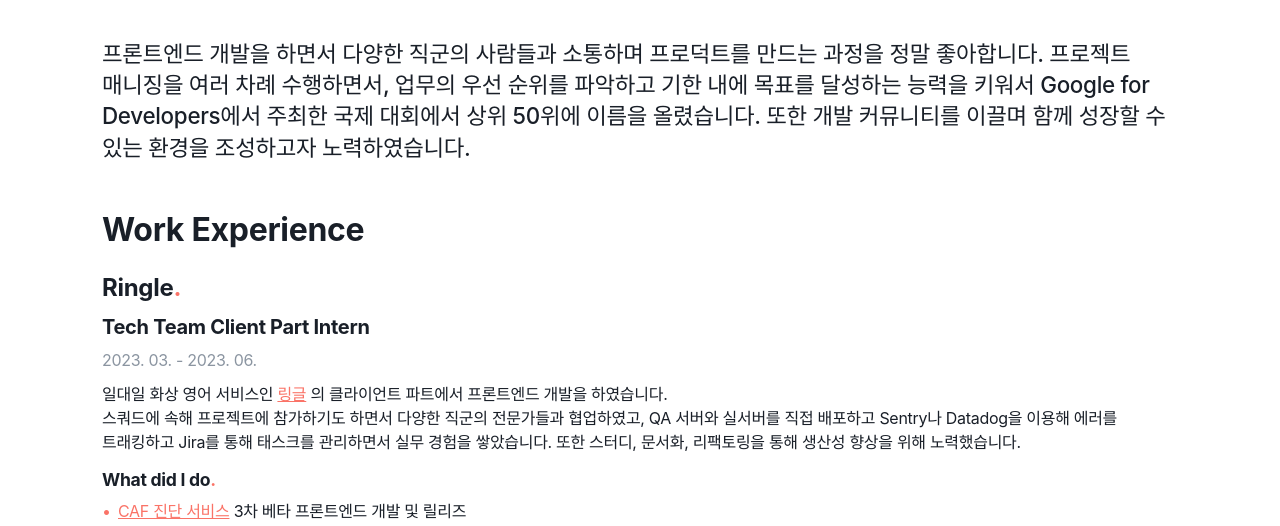
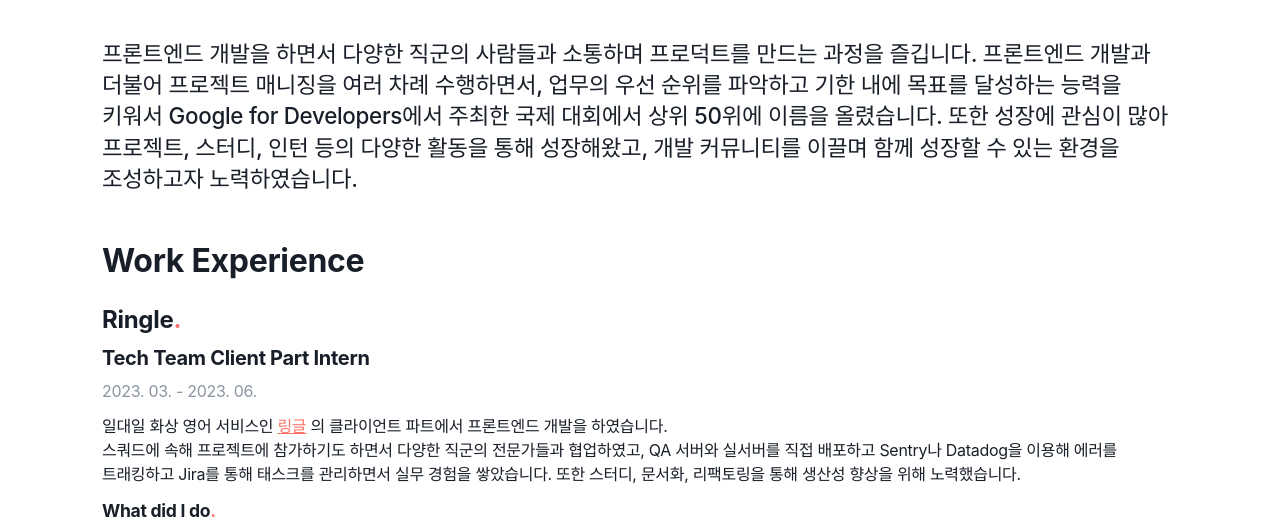
Before and after one commit to hee-suh/resume, a website: page index.html in a window 1280 px wide. Shown: the part 221-747 px from the top of the page. Drawn offline with nearby package versions, Linux system fonts and the light colour scheme; a web font is replaced by a local one.

Commit message:
Feat: Update content

```diff
--- a/index.html
+++ b/index.html
@@ -51,10 +51,11 @@
 				</div>
 				<p class="big-paragraph">
 					<!-- 함께 도전하고, 성장하는 것을 좋아하는 학생 개발자입니다. -->
-					프론트엔드 개발을 하면서 다양한 직군의 사람들과 소통하며 프로덕트를 만드는 과정을 정말 좋아합니다. 프로젝트
-					매니징을 여러 차례 수행하면서, 업무의 우선 순위를 파악하고 기한 내에 목표를 달성하는 능력을 키워서 Google for
-					Developers에서 주최한 국제 대회에서 상위 50위에 이름을 올렸습니다. 또한 개발 커뮤니티를 이끌며 함께 성장할 수
-					있는 환경을 조성하고자 노력하였습니다.
+					프론트엔드 개발을 하면서 다양한 직군의 사람들과 소통하며 프로덕트를 만드는 과정을 즐깁니다. 프론트엔드 개발과
+					더불어 프로젝트 매니징을 여러 차례 수행하면서, 업무의 우선 순위를 파악하고 기한 내에 목표를 달성하는 능력을
+					키워서 Google for Developers에서 주최한 국제 대회에서 상위 50위에 이름을 올렸습니다. 또한 성장에 관심이 많아
+					프로젝트, 스터디, 인턴 등의 다양한 활동을 통해 성장해왔고, 개발 커뮤니티를 이끌며 함께 성장할 수 있는 환경을
+					조성하고자 노력하였습니다.
 				</p>
 			</section>
 			<section>
@@ -488,7 +489,7 @@
 				</div>
 			</section>
 			<section class="center last-updated">
-				<div class="time">Last Updated on August 31th, 2023</div>
+				<div class="time">Last Updated on September 12th, 2023</div>
 			</section>
 		</div>
 	</body>
```
